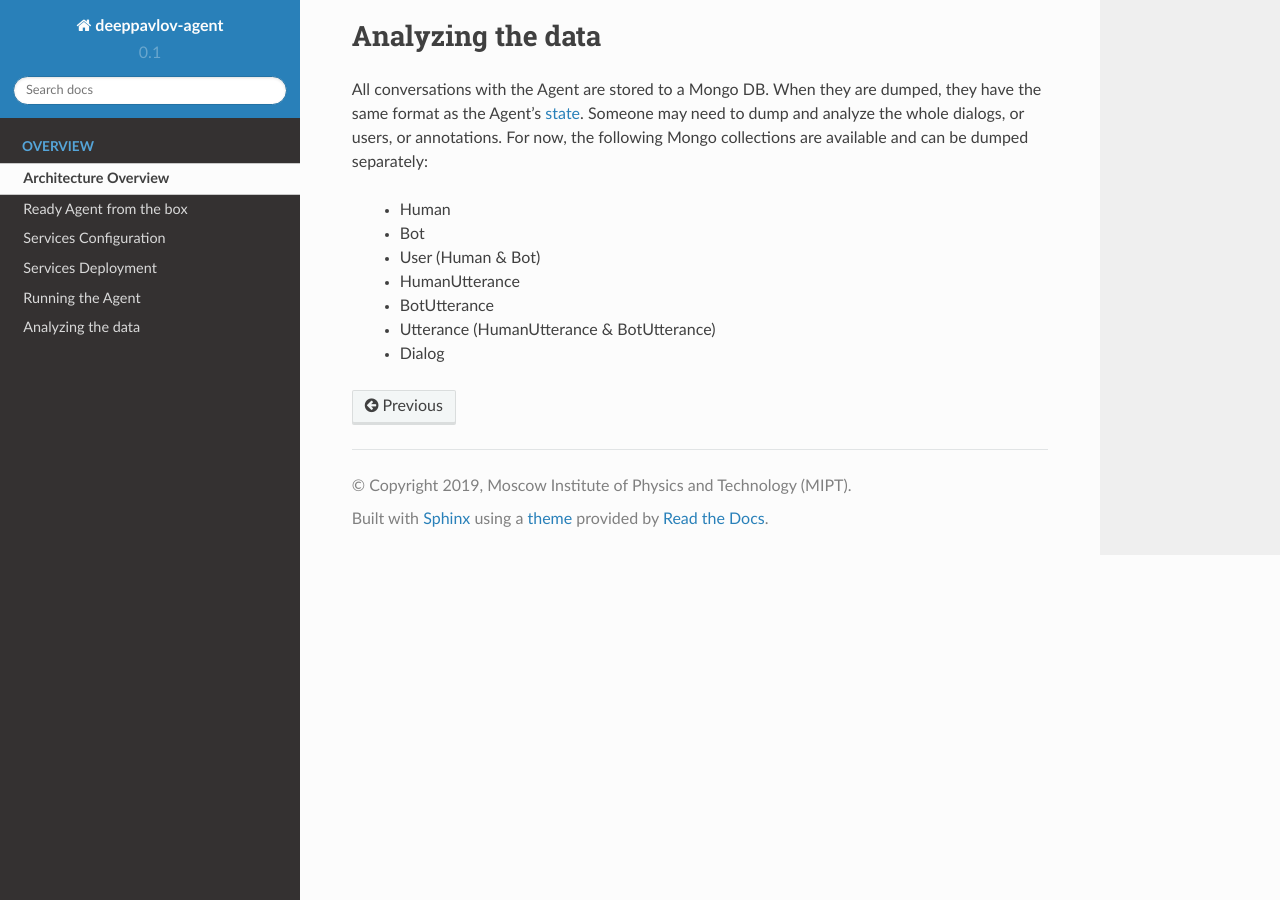
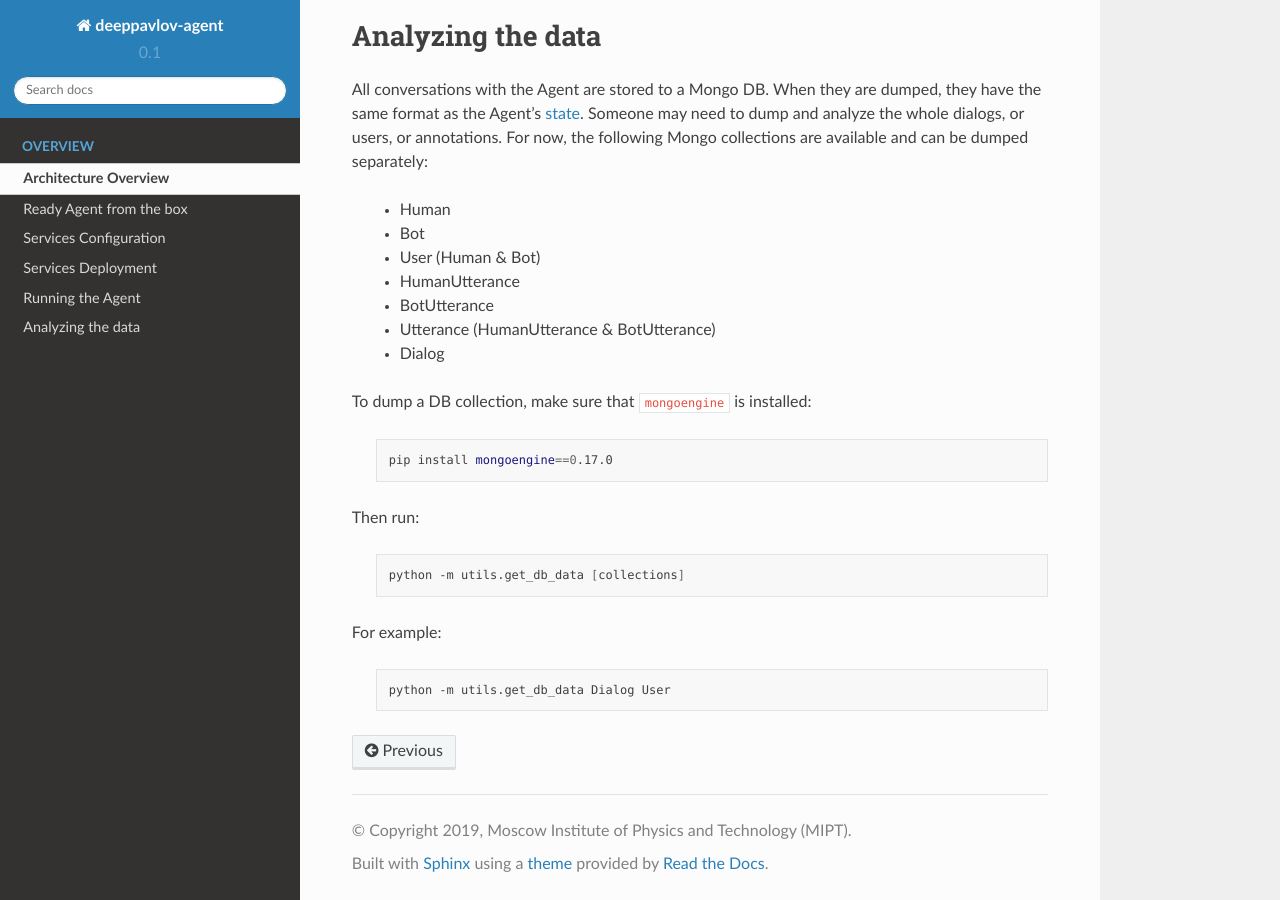
Before and after one commit to deeppavlov/dream, a Sphinx documentation site: the page built from docs/source/intro/overview.rst, in a window 1280 px wide and 900 px high, scrolled down 5780 px. Built offline with Sphinx 7.4.7 and the Read the Docs theme 2.0.0, drawn with Linux system fonts in a browser that asks for light colours; formulas are drawn with MathJax 3.

Commit message:
fix: odqa formatter, get_db_data, docs

```diff
--- a/docs/source/intro/overview.rst
+++ b/docs/source/intro/overview.rst
@@ -267,6 +267,24 @@ dumped separately:
     * Utterance (HumanUtterance & BotUtterance)
     * Dialog
 
+To dump a DB collection, make sure that ``mongoengine`` is installed:
+
+    .. code:: bash
+
+        pip install mongoengine==0.17.0
+
+Then run:
+
+    .. code:: bash
+
+         python -m utils.get_db_data [collections]
+
+For example:
+
+    .. code:: bash
+
+         python -m utils.get_db_data Dialog User
+
 
 
 .. _config file: https://github.com/deepmipt/dp-agent/blob/master/config.py
```
Also changed, not shown: 2 other files.
